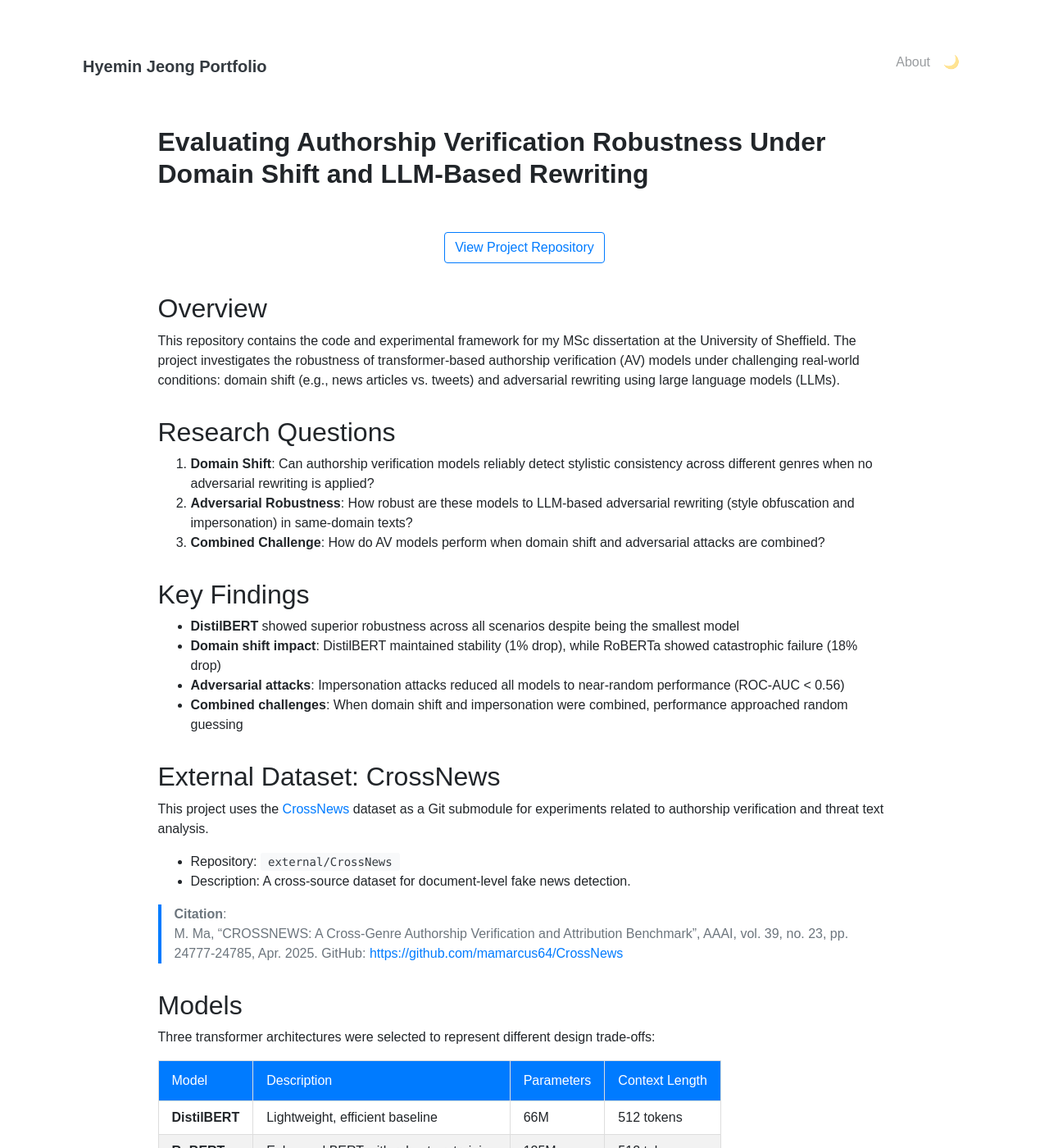
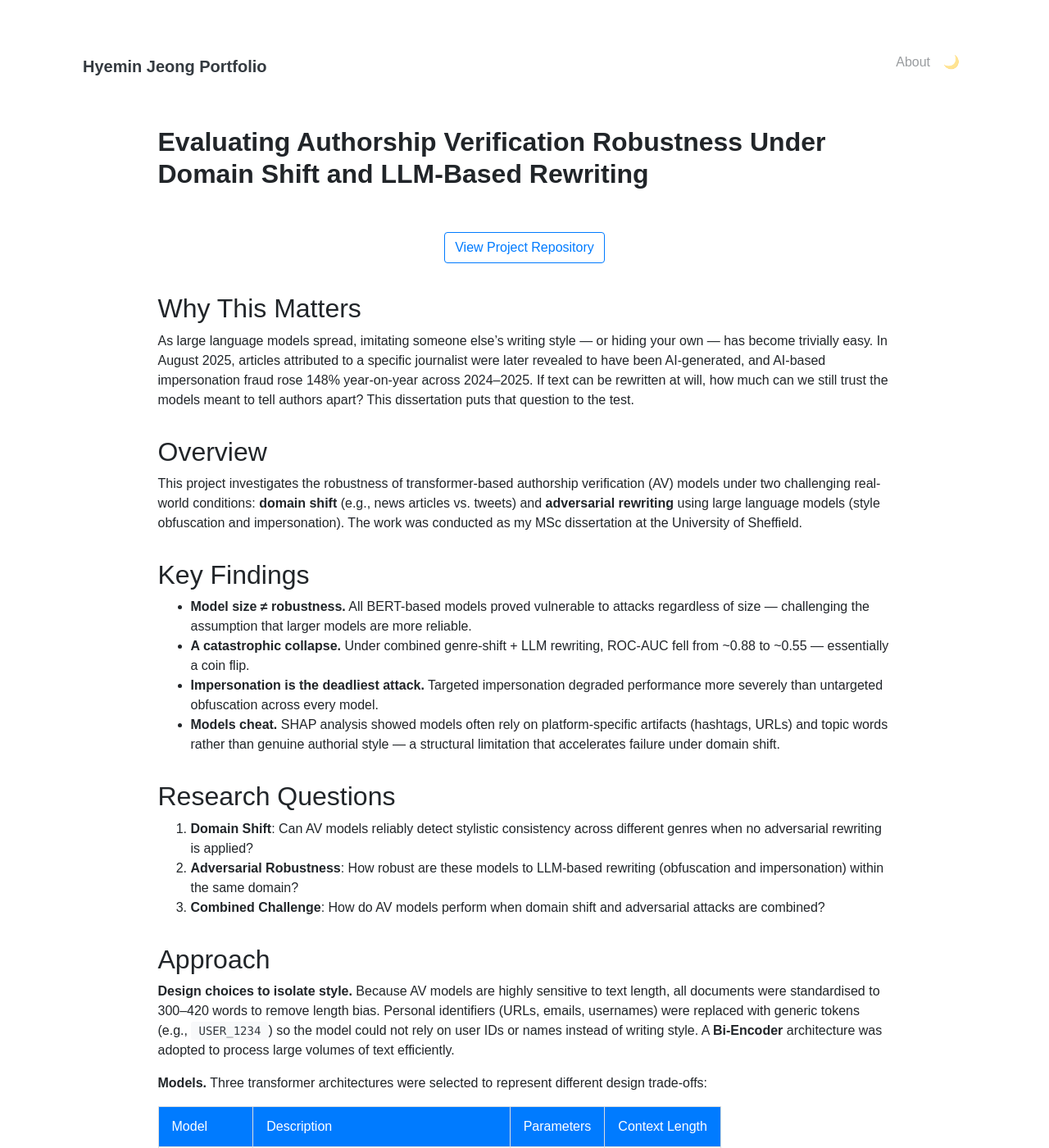
Before and after one commit to hyeminss11/hyeminss11.github.io, a Jekyll site: the page built from _projects/(1)Evaluating Authorship Verification Robustness Under Domain Shift and LLM-Based Rewriting.md, in a window 1280 px wide and 1400 px high. Shown: the whole window at 82% size. Built offline with Jekyll 4.4.1, drawn with Linux system fonts in a browser that asks for light colours; some web fonts are replaced; some of the changed text lies outside the part shown.

Commit message:
Revise project description and findings for clarity
This update refines the project description and findings, emphasising the implications for AI safety and the vulnerabilities of authorship verification models under adversarial conditions. It also adds a new section on ethics review and reproducibility.

```diff
--- a/_projects/(1)Evaluating Authorship Verification Robustness Under Domain Shift and LLM-Based Rewriting.md
+++ b/_projects/(1)Evaluating Authorship Verification Robustness Under Domain Shift and LLM-Based Rewriting.md
@@ -1,8 +1,8 @@
 ---
 name: Evaluating Authorship Verification Robustness Under Domain Shift and LLM-Based Rewriting
-tools: [Python, PyTorch, Deep Learning, NLP, LLM]
+tools: [Python, PyTorch, Deep Learning, NLP, LLM, AI Safety]
 image: ../assets/images/dissertation/shap.png
-description: This project explores how reliably authorship verification (AV) models can detect the same author across different text domains, such as news articles and tweets. By constructing a cross-domain evaluation set from the CROSSNEWS dataset and experimenting with both classical and LLM-based AV methods, the study examines the robustness of stylistic similarity detection under domain and style shifts.
+description: An MSc dissertation examining how reliably transformer-based authorship verification (AV) models detect the same author across text domains (news vs. tweets) and under LLM-based adversarial rewriting. Using the CROSSNEWS dataset, it quantifies how vulnerable current AV systems are to style obfuscation and impersonation attacks — with implications for AI safety and misuse detection.
 ---
 
 ## **Evaluating Authorship Verification Robustness Under Domain Shift and LLM-Based Rewriting**
@@ -12,33 +12,28 @@ description: This project explores how reliably authorship verification (AV) mod
 {% include elements/button.html link="https://github.com/hyeminss11/msc-dissertation" text="View Project Repository" %}
 </p>
 
+## Why This Matters
+As large language models spread, imitating someone else's writing style — or hiding your own — has become trivially easy. In August 2025, articles attributed to a specific journalist were later revealed to have been AI-generated, and AI-based impersonation fraud rose 148% year-on-year across 2024–2025. If text can be rewritten at will, how much can we still trust the models meant to tell authors apart? This dissertation puts that question to the test.
+
 ## Overview
-This repository contains the code and experimental framework for my MSc dissertation at the University of Sheffield. The project investigates the robustness of transformer-based authorship verification (AV) models under challenging real-world conditions: domain shift (e.g., news articles vs. tweets) and adversarial rewriting using large language models (LLMs).
+This project investigates the robustness of transformer-based authorship verification (AV) models under two challenging real-world conditions: **domain shift** (e.g., news articles vs. tweets) and **adversarial rewriting** using large language models (style obfuscation and impersonation). The work was conducted as my MSc dissertation at the University of Sheffield.
+
+## Key Findings
+- **Model size ≠ robustness.** All BERT-based models proved vulnerable to attacks regardless of size — challenging the assumption that larger models are more reliable.
+- **A catastrophic collapse.** Under combined genre-shift + LLM rewriting, ROC-AUC fell from ~0.88 to ~0.55 — essentially a coin flip.
+- **Impersonation is the deadliest attack.** Targeted impersonation degraded performance more severely than untargeted obfuscation across every model.
+- **Models cheat.** SHAP analysis showed models often rely on platform-specific artifacts (hashtags, URLs) and topic words rather than genuine authorial style — a structural limitation that accelerates failure under domain shift.
 
 ## Research Questions
-1. **Domain Shift**: Can authorship verification models reliably detect stylistic consistency across different genres when no adversarial rewriting is applied?
-2. **Adversarial Robustness**: How robust are these models to LLM-based adversarial rewriting (style obfuscation and impersonation) in same-domain texts?
+1. **Domain Shift**: Can AV models reliably detect stylistic consistency across different genres when no adversarial rewriting is applied?
+2. **Adversarial Robustness**: How robust are these models to LLM-based rewriting (obfuscation and impersonation) within the same domain?
 3. **Combined Challenge**: How do AV models perform when domain shift and adversarial attacks are combined?
 
-## Key Findings
-- **DistilBERT** showed superior robustness across all scenarios despite being the smallest model
-- **Domain shift impact**: DistilBERT maintained stability (1% drop), while RoBERTa showed catastrophic failure (18% drop)
-- **Adversarial attacks**: Impersonation attacks reduced all models to near-random performance (ROC-AUC < 0.56)
-- **Combined challenges**: When domain shift and impersonation were combined, performance approached random guessing
+## Approach
 
-## External Dataset: CrossNews
+**Design choices to isolate style.** Because AV models are highly sensitive to text length, all documents were standardised to 300–420 words to remove length bias. Personal identifiers (URLs, emails, usernames) were replaced with generic tokens (e.g., `USER_1234`) so the model could not rely on user IDs or names instead of writing style. A **Bi-Encoder** architecture was adopted to process large volumes of text efficiently.
 
-This project uses the [CrossNews](https://github.com/mamarcus64/CrossNews) dataset as a Git submodule for experiments related to authorship verification and threat text analysis.
-
-- Repository: [`external/CrossNews`](external/CrossNews)
-- Description: A cross-source dataset for document-level fake news detection.
-
-> **Citation**:
-> M. Ma, “CROSSNEWS: A Cross-Genre Authorship Verification and Attribution Benchmark”, AAAI, vol. 39, no. 23, pp. 24777-24785, Apr. 2025.
-> GitHub: [https://github.com/mamarcus64/CrossNews](https://github.com/mamarcus64/CrossNews)
-
-## Models
-Three transformer architectures were selected to represent different design trade-offs:
+**Models.** Three transformer architectures were selected to represent different design trade-offs:
 
 | Model | Description | Parameters | Context Length |
 |-------|-------------|------------|----------------|
@@ -46,46 +41,45 @@ Three transformer architectures were selected to represent different design trad
 | **RoBERTa** | Enhanced BERT with robust pretraining | 125M | 512 tokens |
 | **BigBird** | Sparse attention for long sequences | 128M | 4096 tokens |
 
-### Adversarial Attacks
-Two LLM-based attack strategies using Flan-T5-Large:
+**Adversarial attacks.** Two LLM-based attack strategies were built using Flan-T5-Large:
+1. **Style Obfuscation** — untargeted paraphrasing to conceal authorial cues
+2. **Style Impersonation** — targeted rewriting to mimic another author's style
 
-1. **Style Obfuscation**: Untargeted paraphrasing to conceal authorial cues
-2. **Style Impersonation**: Targeted rewriting to mimic another author's style
+## Results
 
-## Results Summary
-
-### In-Domain Performance (Article-Article)
-
+### In-Domain (Article–Article)
 | Model | ROC-AUC | Accuracy | F1 Score |
 |-------|---------|----------|----------|
 | DistilBERT | 0.8882 | 0.7999 | 0.8161 |
 | RoBERTa | 0.8785 | 0.7946 | 0.8084 |
 | BigBird | 0.8108 | 0.7321 | 0.7438 |
 
-### Cross-Domain Performance (Article-Tweet)
-
+### Cross-Domain (Article–Tweet)
 | Model | ROC-AUC | Accuracy | F1 Score |
 |-------|---------|----------|----------|
 | DistilBERT | 0.8711 | 0.7874 | 0.8006 |
 | RoBERTa | 0.8703 | 0.6127 | 0.4880 |
 | BigBird | 0.8149 | 0.6719 | 0.5891 |
 
-### Under Adversarial Attacks (Worst Case: Impersonation + Domain Shift)
-
+### Worst Case (Impersonation + Domain Shift)
 | Model | ROC-AUC | Accuracy | F1 Score |
 |-------|---------|----------|----------|
 | DistilBERT | 0.5590 | 0.5406 | 0.5431 |
 | RoBERTa | 0.5587 | 0.5391 | 0.5455 |
 | BigBird | 0.5444 | 0.5316 | 0.5305 |
 
-## Interpretability Analysis
-**SHAP (SHapley Additive exPlanations)** analysis revealed critical insights:
+## Interpretability (SHAP)
+**SHAP (SHapley Additive exPlanations)** analysis revealed how the models actually make decisions:
 - Models often rely on **platform-specific artifacts** (hashtags, URLs) rather than genuine stylistic cues
 - **Punctuation patterns** and **function words** dominate decisions under adversarial conditions
 - Even correct predictions often stem from **topic-related content** rather than authorial style
 
-## Reproducibility
-All experiments use fixed random seeds (7, 1001, 1211) for reproducibility.
+This over-reliance on surface signals is a core reason performance degrades so sharply once the domain changes — evidence of a structural limitation in current AV systems.
 
-## Ethics Review
-This project has been ethically reviewed and approved by the Ethics Committee of the University of Sheffield.
+## Dataset
+This project uses the [CrossNews](https://github.com/mamarcus64/CrossNews) dataset as a Git submodule.
+
+> **Citation**: M. Ma, "CROSSNEWS: A Cross-Genre Authorship Verification and Attribution Benchmark", AAAI, vol. 39, no. 23, pp. 24777–24785, Apr. 2025.
+
+## Reproducibility & Ethics
+All experiments use fixed random seeds (7, 1001, 1211) for reproducibility. The project was ethically reviewed and approved by the Ethics Committee of the University of Sheffield.
```
